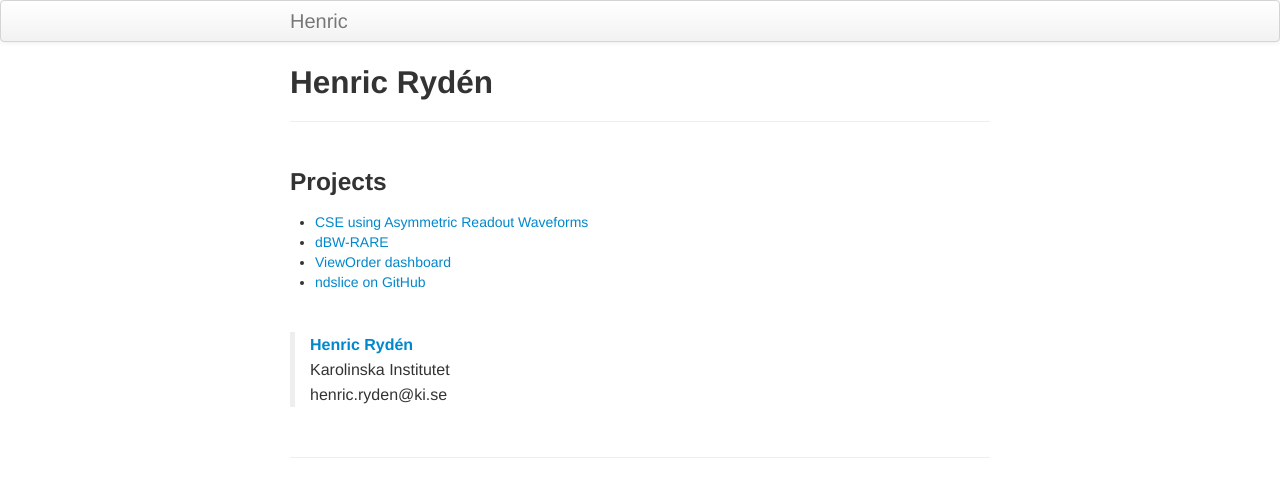
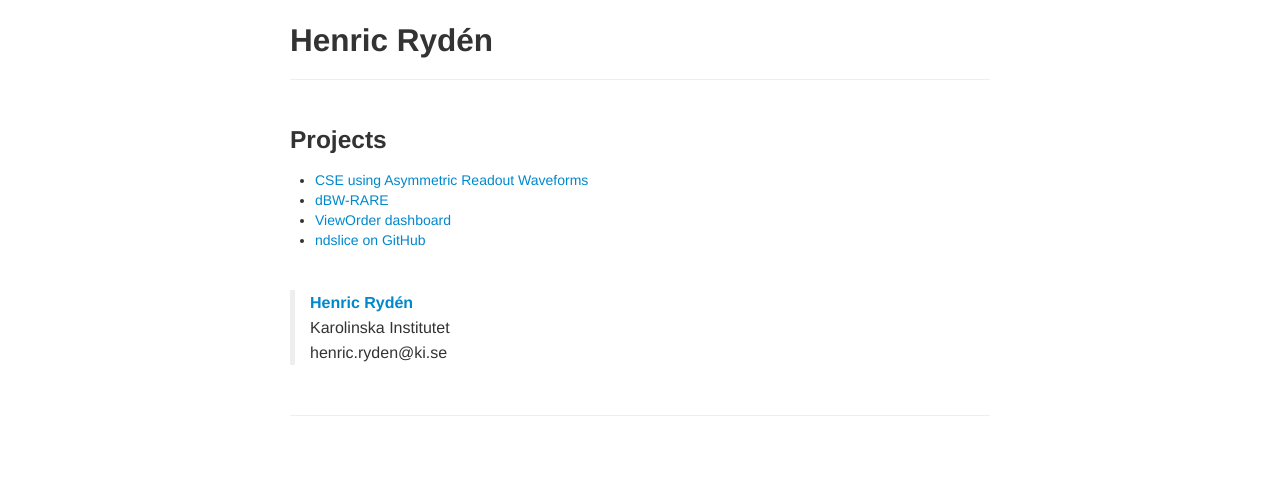
Before and after one commit to henricryden/henricryden.github.io, a Jekyll site: the page built from index.md, in a window 1280 px wide. Shown: the top 497 px of the page. Built offline with Jekyll 4.4.1, drawn with Linux system fonts in a browser that asks for light colours.

Commit message:
Remove homepage banner

```diff
--- a/_includes/themes/twitter/default.html
+++ b/_includes/themes/twitter/default.html
@@ -28,6 +28,7 @@
   </head>
 
   <body>
+    {% unless page.hide_navbar %}
     <div class="navbar">
       <div class="navbar-inner">
         <div class="container-narrow">
@@ -35,6 +36,7 @@
         </div>
       </div>
     </div>
+    {% endunless %}
 
     <div class="container-narrow">
 
```
Also changed, not shown: index.md (+1 -0 lines).
